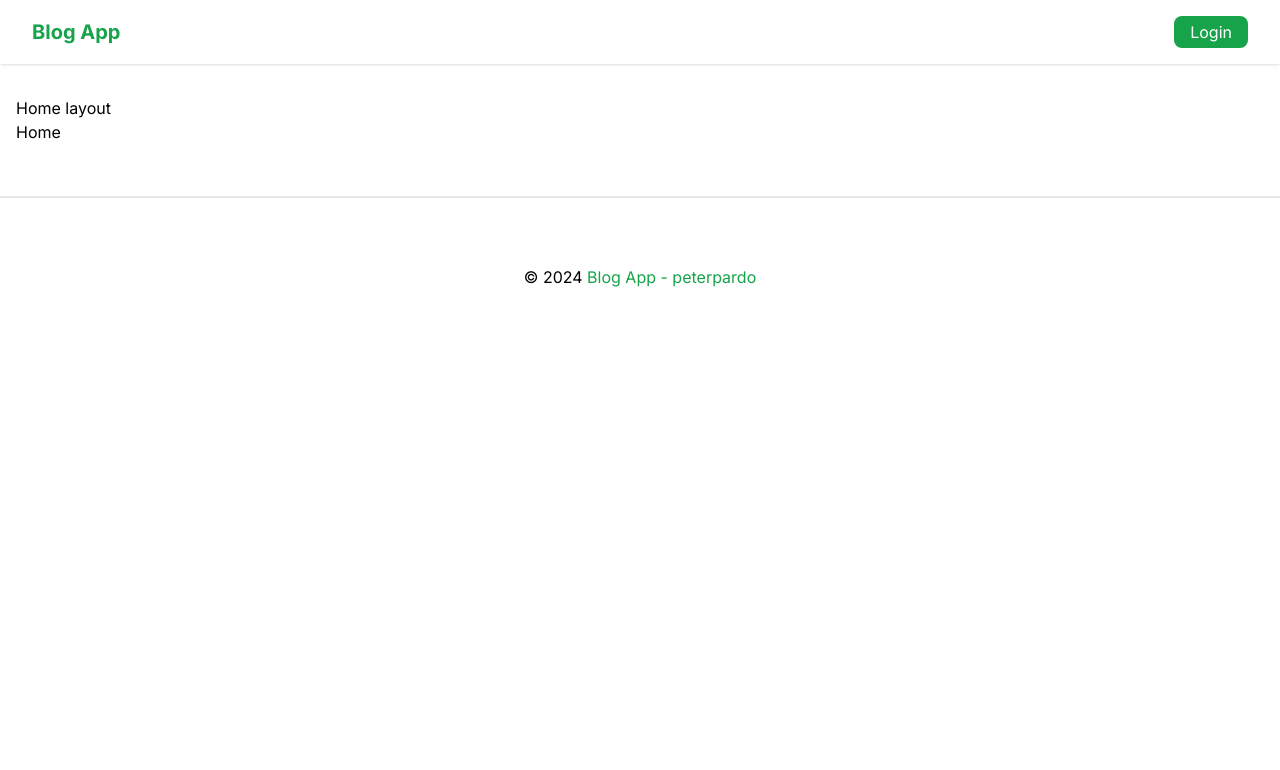
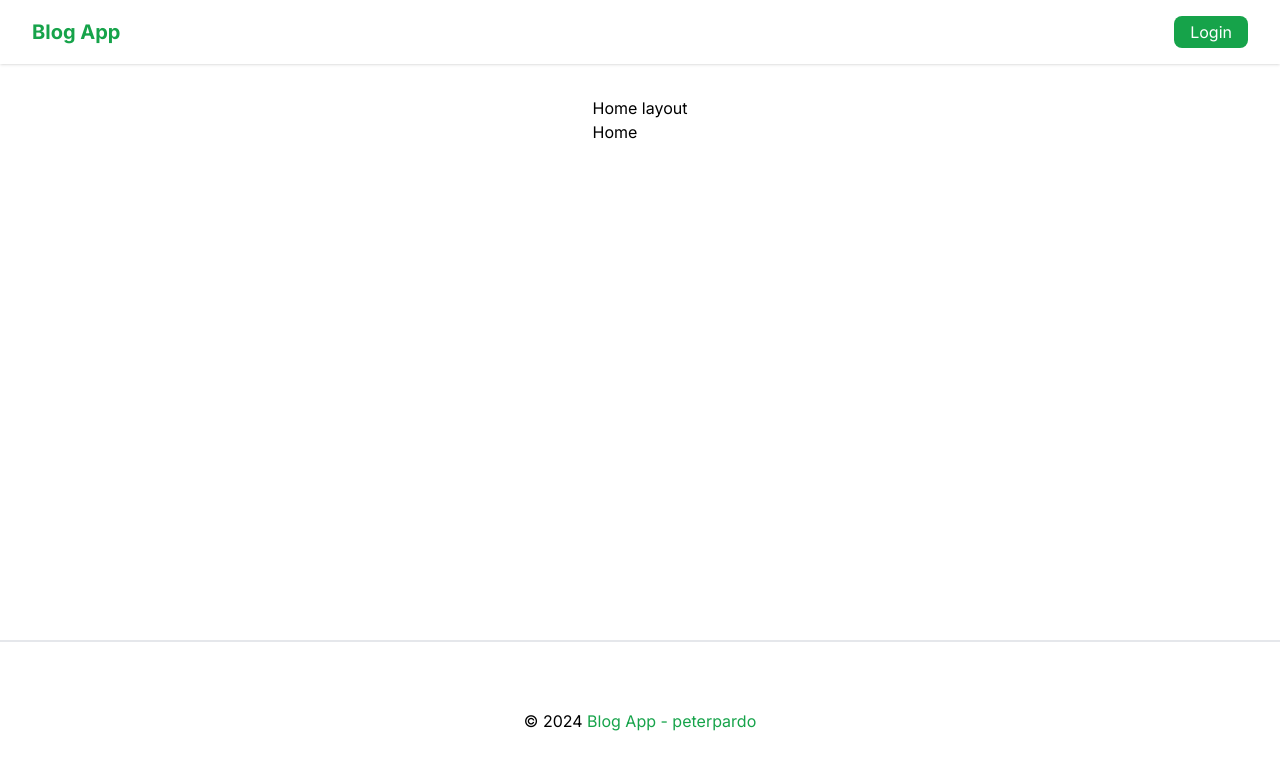
Before and after one commit to peterpardo/next-blog-app, a Next.js app: page /home in a window 1280 px wide. Shown: the top 770 px of the page. Built offline with nearby package versions, Linux system fonts and the light colour scheme; no server answers.

Commit message:
feat: update layout

```diff
--- a/app/components/Footer.tsx
+++ b/app/components/Footer.tsx
@@ -5,7 +5,7 @@ export default function Footer() {
   let year = d.getFullYear();
 
   return (
-    <div className="grid place-content-center border-t-2 h-40 w-full mt-5">
+    <div className="grid place-content-center min-h-20 border-t-2 w-full mt-auto md:min-h-40">
       <div>
         &copy; {year}{" "}
         <span className="text-green-600">
--- a/app/layout.tsx
+++ b/app/layout.tsx
@@ -20,7 +20,7 @@ export default function RootLayout({
   return (
     <ClerkProvider>
       <html lang="en">
-        <body className={inter.className}>
+        <body className={`${inter.className} h-screen flex flex-col`}>
           <Navbar />
           <main className="max-w-[1400px] mx-auto py-8 px-4">{children}</main>
           <Footer />
```
